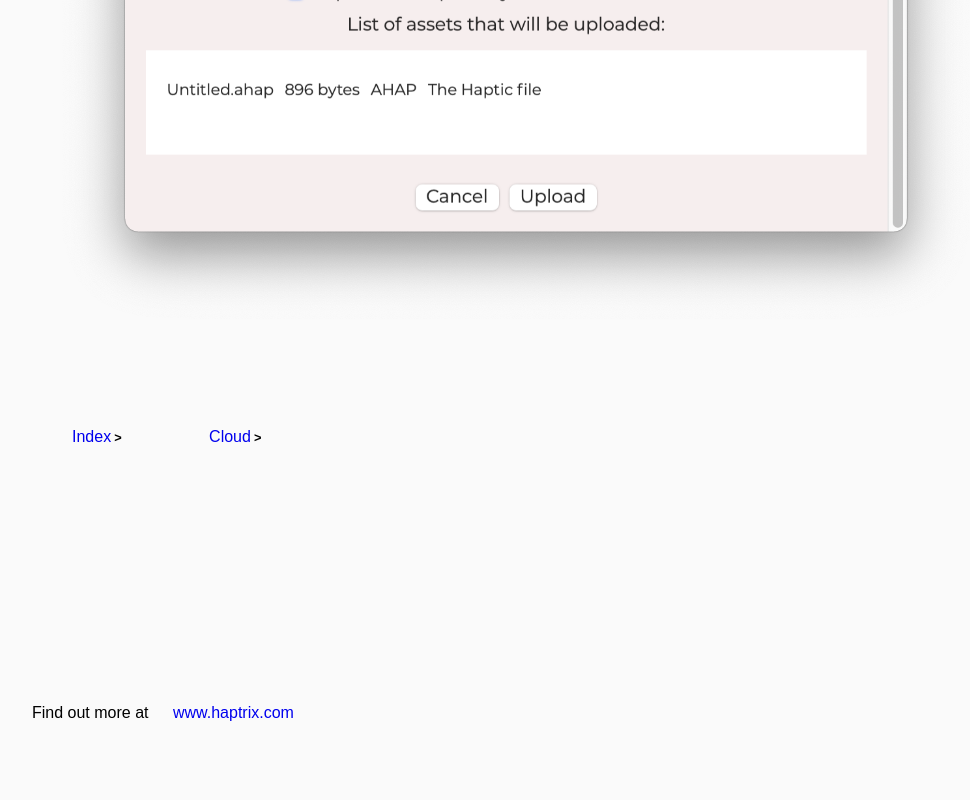
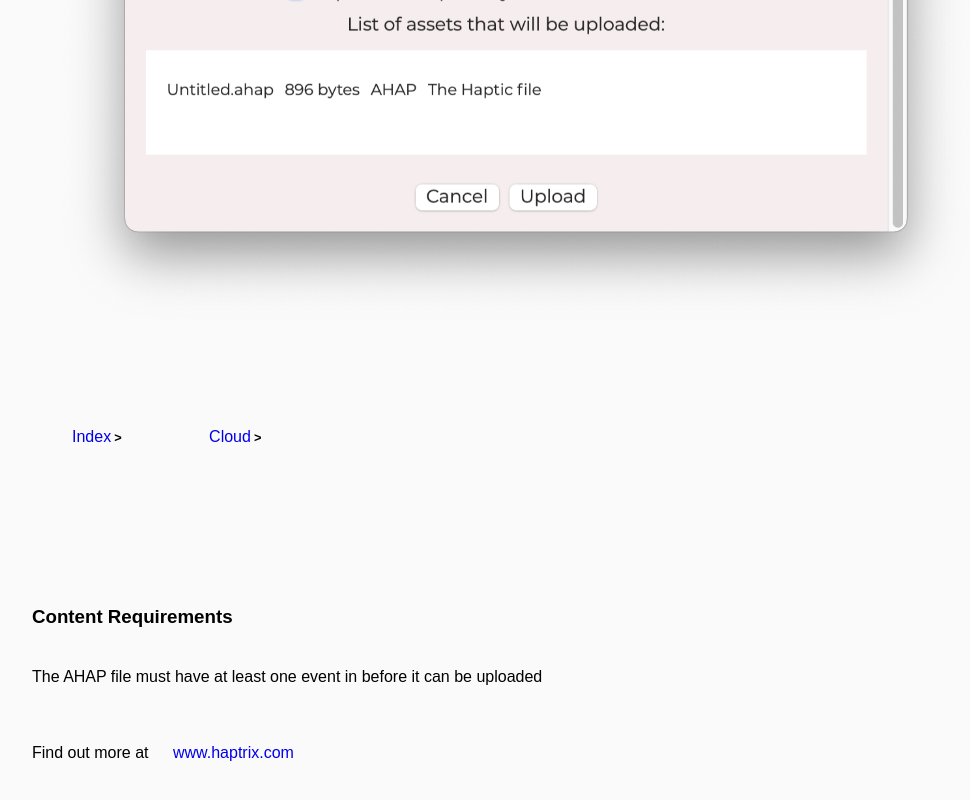
Before and after one commit to nthState/Haptrix, a plain HTML site: page DocBuilder/AppleHelpBook/Contents/Resources/Base.lproj/cloudUpload.html in a window 1280 px wide. Shown: the part 551-1351 px from the top of the page, without its empty margins (28-998 px from the left). Drawn offline with Linux system fonts and the light colour scheme; files whose address does not match are found by name.

Commit message:
Update Apple HelpBook files

```diff
--- a/DocBuilder/AppleHelpBook/Contents/Resources/Base.lproj/cloudUpload.html
+++ b/DocBuilder/AppleHelpBook/Contents/Resources/Base.lproj/cloudUpload.html
@@ -39,8 +39,8 @@
 
 
 
-    <h3></h3>
-    <p></p>
+    <h3>Content Requirements</h3>
+    <p>The AHAP file must have at least one event in before it can be uploaded</p>
 
 
 
```
Also changed, not shown: DocBuilder/AppleHelpBook/Contents/Resources/Base.lproj/export.html (+1 -1 lines), 2 other files.
